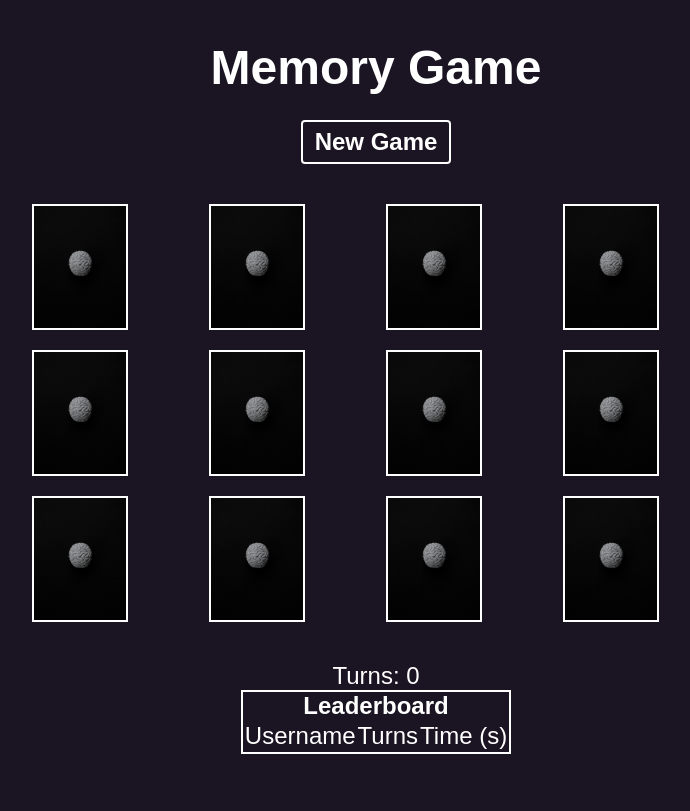
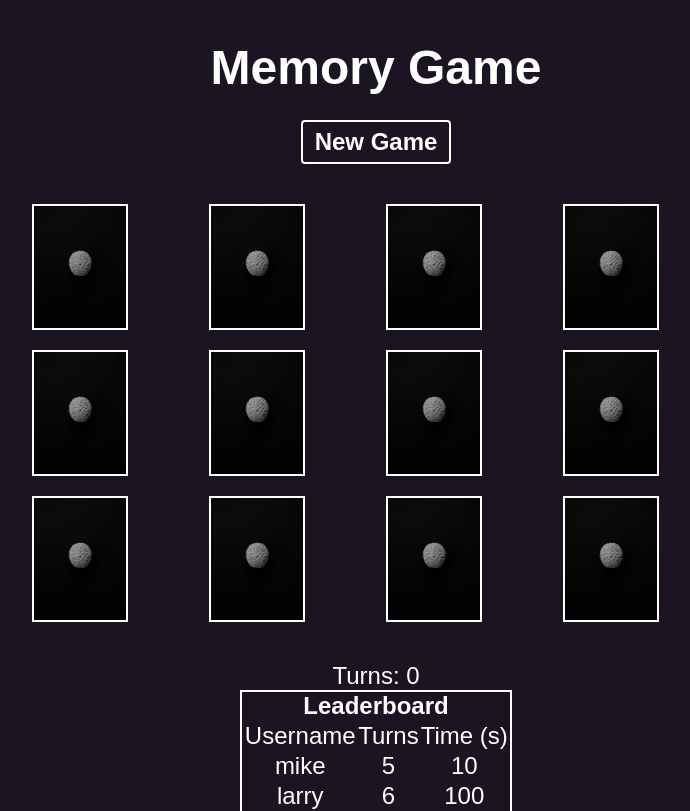
Before and after one commit to brandonfelty/memory-game, a React (Create React App) app: page / in a window 1280 px wide. Shown: the top 811 px of the page, without its empty margins (264-954 px from the left). Built offline with nearby package versions, Linux system fonts and the light colour scheme.

Commit message:
adds dummy data to leaderboard

```diff
--- a/src/components/Leaderboard.jsx
+++ b/src/components/Leaderboard.jsx
@@ -24,7 +24,13 @@ const Leaderboard = () => {
           <td>Turns</td>
           <td>Time (s)</td>
         </tr>
-
+        {dummyData.map((userScore) => (
+          <tr key={userScore.user_id}>
+            <td>{userScore.username}</td>
+            <td>{userScore.turns}</td>
+            <td>{userScore.time}</td>
+          </tr>
+        ))}
       </table>
     </div>
   )
```
